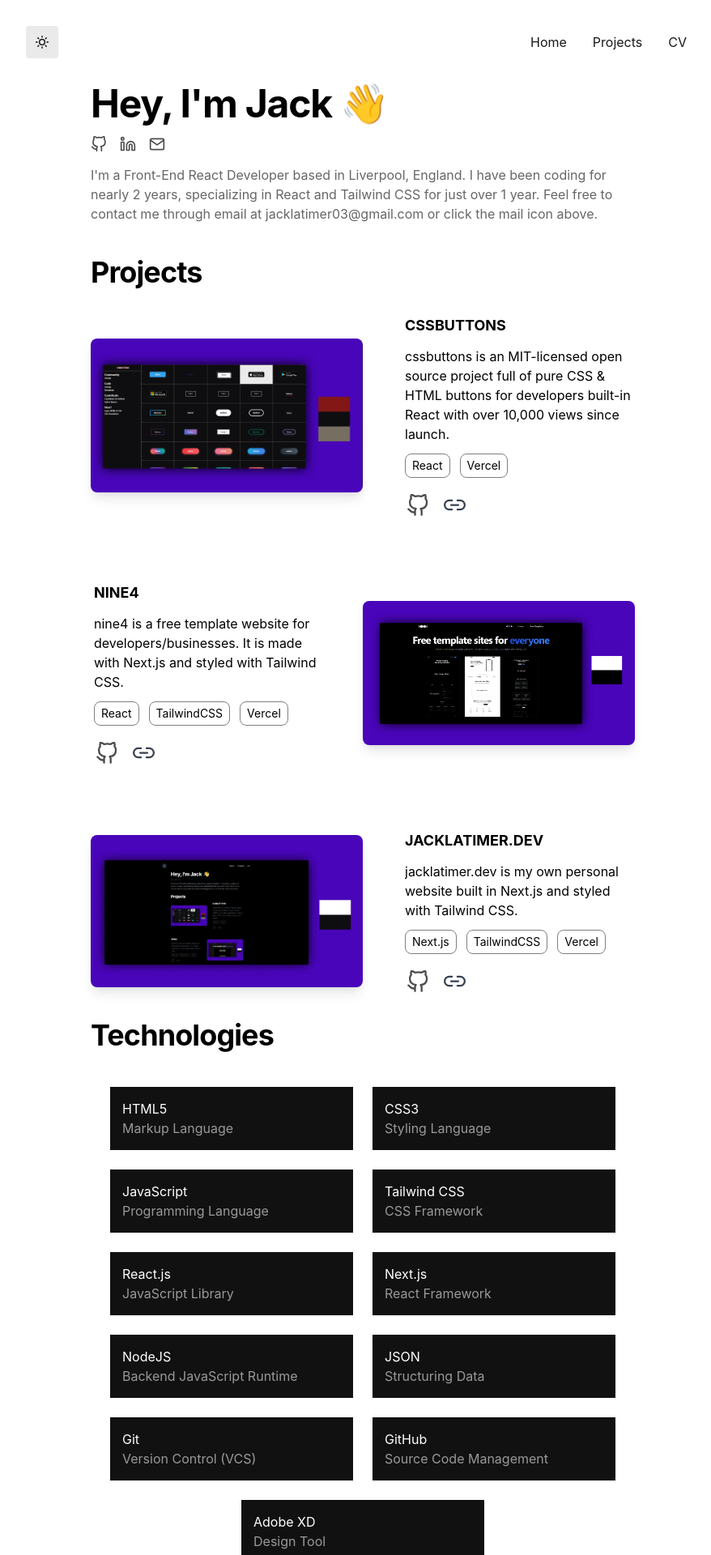
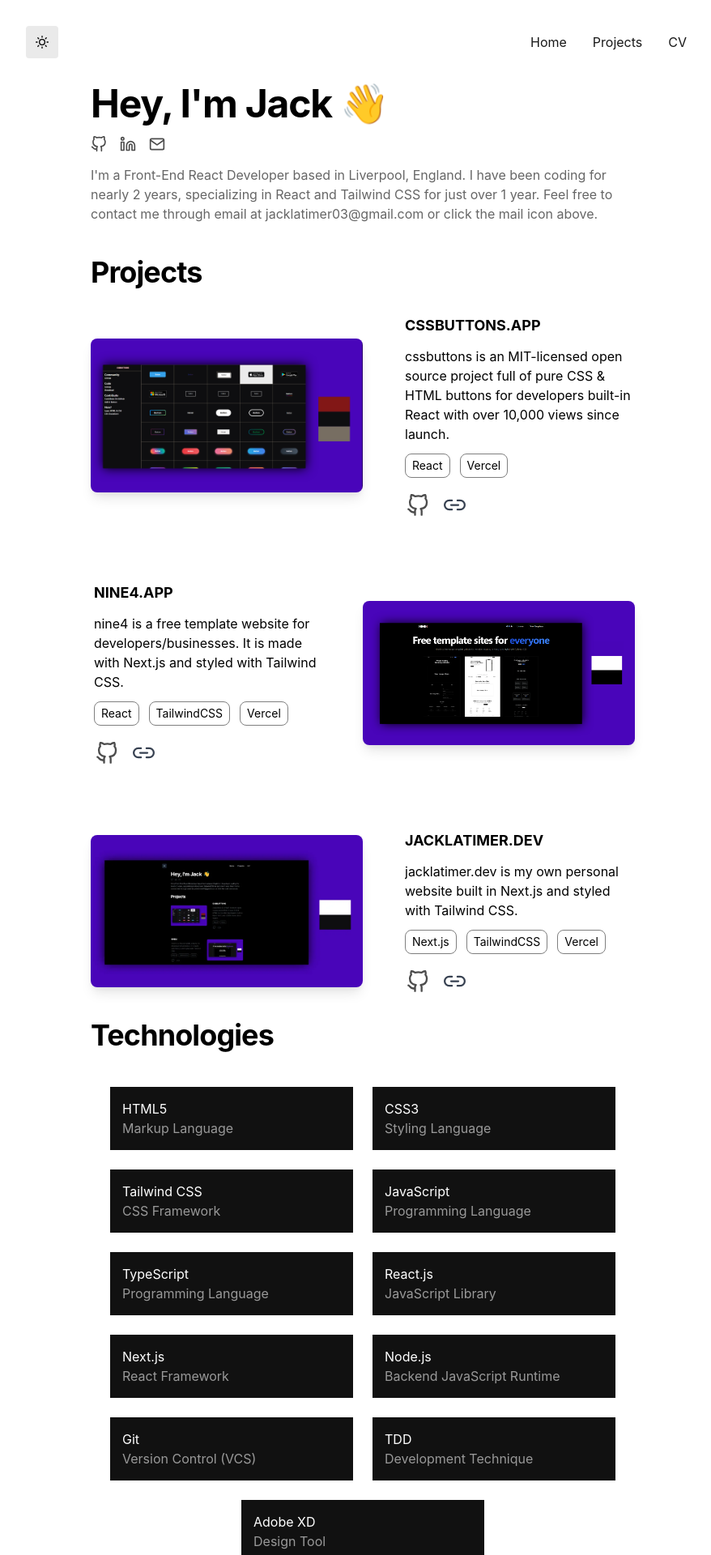
Before and after one commit to r1/jacklatimer.dev, a Next.js app: page / in a window 1280 px wide. Shown: the top 1920 px of the page at 81% size, without its empty margins (192-1070 px from the left). Built offline with nearby package versions, Linux system fonts and the light colour scheme.

Commit message:
done(skills & links): added skills and fixed links

```diff
--- a/components/Project/ProjectList.js
+++ b/components/Project/ProjectList.js
@@ -1,16 +1,16 @@
 const projects = [
   {
-    title: "CSSBUTTONS",
+    title: "CSSBUTTONS.APP",
     image: "./images/cssbuttons",
     description:
       "cssbuttons is an MIT-licensed open source project full of pure CSS & HTML buttons for developers built-in React with over 10,000 views since launch.",
     tools: ["React", "Vercel"],
     github: "https://github.com/r1/cssbuttons",
-    link: "https://cssbuttons.vercel.app/",
+    link: "https://cssbuttons.app/",
     url: "/cssbuttons"
   },
   {
-    title: "NINE4",
+    title: "NINE4.APP",
     image: "./images/nine4",
     description:
       "nine4 is a free template website for developers/businesses. It is made with Next.js and styled with Tailwind CSS.",
--- a/components/Skills/List.js
+++ b/components/Skills/List.js
@@ -8,12 +8,16 @@
     name: "CSS3",
   },
   {
+    category: "CSS Framework",
+    name: "Tailwind CSS",
+  },
+  {
     category: "Programming Language",
     name: "JavaScript",
   },
   {
-    category: "CSS Framework",
-    name: "Tailwind CSS",
+    category: "Programming Language",
+    name: "TypeScript",
   },
   {
     category: "JavaScript Library",
@@ -25,19 +29,15 @@
   },
   {
     category: "Backend JavaScript Runtime",
-    name: "NodeJS",
-  },
-  {
-    category: "Structuring Data",
-    name: "JSON",
+    name: "Node.js",
   },
   {
     category: "Version Control (VCS)",
     name: "Git",
   },
   {
-    category: "Source Code Management",
-    name: "GitHub",
+    category: "Development Technique",
+    name: "TDD",
   },
   {
     category: "Design Tool",
```
